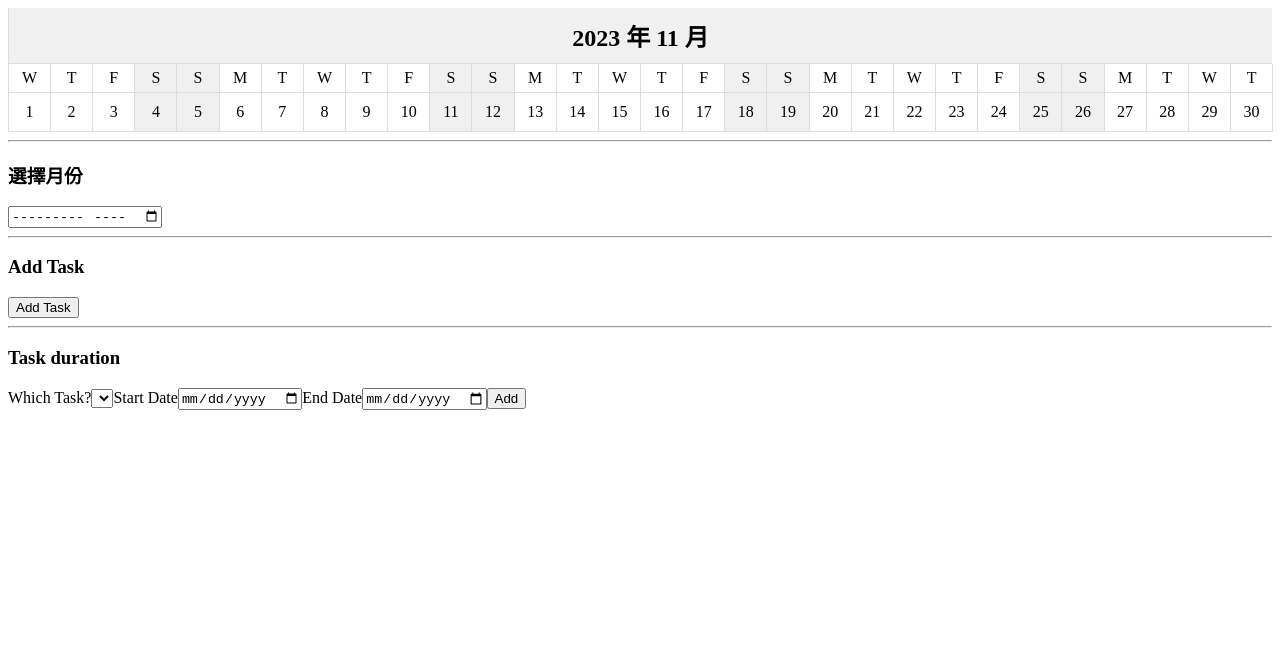
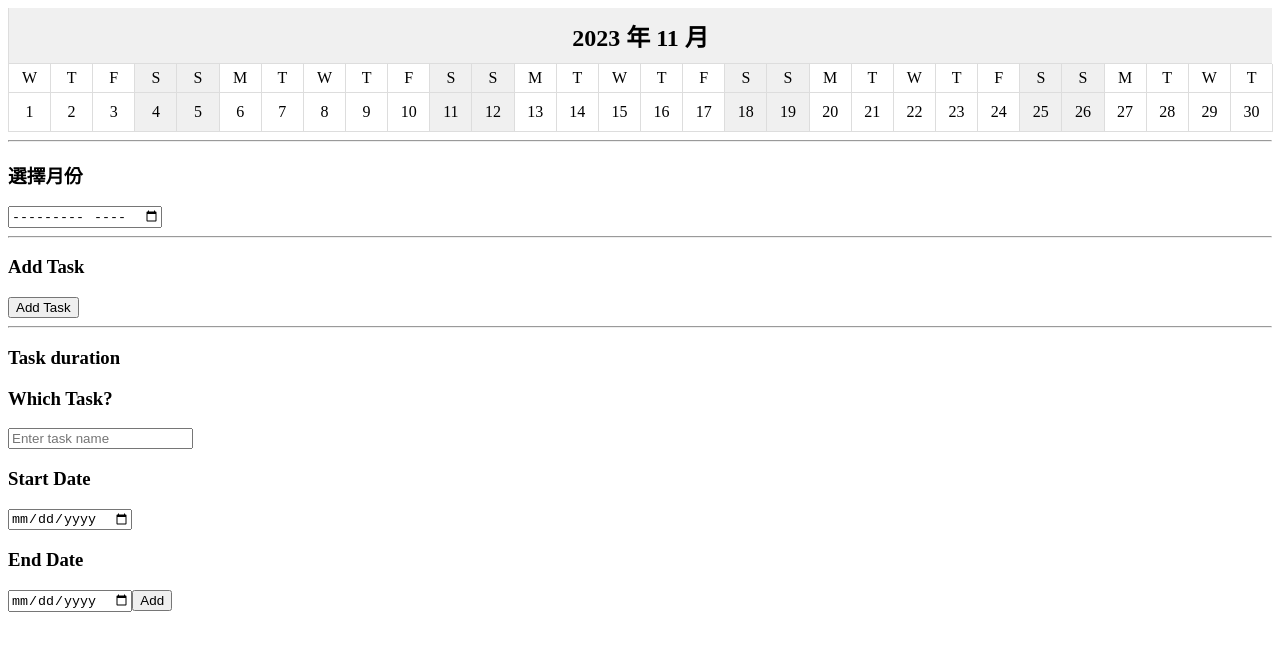
Before and after one commit to jasonlin1993/GanttChart, a Next.js app: page / in a window 1280 px wide. Shown: the top 650 px of the page. Built offline with nearby package versions, Linux system fonts and the light colour scheme.

Commit message:
新增任務時間方式修改

```diff
--- a/src/components/AddTaskDuration.js
+++ b/src/components/AddTaskDuration.js
@@ -1,4 +1,4 @@
-import React, { useState, useEffect } from "react";
+import React, { useState } from "react";
 import { useDispatch, useSelector } from "react-redux";
 import { updateTaskDuration } from "../redux/action/taskAction";
 
@@ -6,20 +6,23 @@ const AddTaskDuration = () => {
   const tasks = useSelector((state) => state.tasks.tasks);
   const dispatch = useDispatch();
 
+  const [taskName, setTaskName] = useState(""); // 新状态用于存储输入的任务名称
   const [selectedTaskId, setSelectedTaskId] = useState("");
   const [startDate, setStartDate] = useState("");
   const [endDate, setEndDate] = useState("");
 
-  useEffect(() => {
-    // 只有當所選任務不在列表中時，才重置所選任務 ID
-    if (tasks.length > 0 && !tasks.some((task) => task.id === selectedTaskId)) {
-      setSelectedTaskId(tasks.length > 0 ? tasks[0].id : "");
+  const handleTaskNameChange = (name) => {
+    setTaskName(name);
+    const foundTask = tasks.find((task) => task.name === name);
+    setSelectedTaskId(foundTask ? foundTask.id : null);
+  };
+
+  const handleAddTaskDuration = () => {
+    if (!selectedTaskId) {
+      console.error("Error: Please enter a valid task name to update the duration for");
+      return;
     }
-  }, [tasks, selectedTaskId]);
-
-  const handleAddTaskDuration = (e) => {
-    e.preventDefault();
-    if (startDate && endDate && selectedTaskId) {
+    if (startDate && endDate) {
       console.log("Adding task duration with:", selectedTaskId, startDate, endDate);
       dispatch(updateTaskDuration(selectedTaskId, startDate, endDate));
     } else {
@@ -28,22 +31,21 @@ const AddTaskDuration = () => {
   };
 
   return (
-    <form onSubmit={handleAddTaskDuration}>
+    <>
       <h3>Task duration</h3>
-      <label htmlFor="select-task">Which Task?</label>
-      <select value={selectedTaskId} onChange={(e) => setSelectedTaskId(e.target.value)}>
-        {tasks.map((task) => (
-          <option key={task.id} value={task.id}>
-            {task.name}
-          </option>
-        ))}
-      </select>
-      <label htmlFor="start-date">Start Date</label>
+      <h3>Which Task?</h3>
+      <input
+        type="text"
+        value={taskName}
+        onChange={(e) => handleTaskNameChange(e.target.value)}
+        placeholder="Enter task name"
+      />
+      <h3>Start Date</h3>
       <input type="date" value={startDate} onChange={(e) => setStartDate(e.target.value)} />
-      <label htmlFor="end-date">End Date</label>
+      <h3>End Date</h3>
       <input type="date" value={endDate} onChange={(e) => setEndDate(e.target.value)} />
-      <button type="submit">Add</button>
-    </form>
+      <button onClick={handleAddTaskDuration}>Add</button>
+    </>
   );
 };
 
--- a/src/components/Calendar.js
+++ b/src/components/Calendar.js
@@ -1,5 +1,6 @@
 import React, { useEffect, useState } from "react";
 import { useSelector } from "react-redux";
+
 import MonthHeader from "@/styles/MonthHeader";
 import DayGrid from "@/styles/DayGrid";
 import DayWrapper from "@/styles/DayWrapper";
@@ -8,7 +9,6 @@ import DayCell from "@/styles/DayCell";
 import TaskRow from "@/styles/TaskRow";
 import TaskDayCell from "@/styles/TaskDayCell";
 import TaskInput from "@/styles/TaskInput";
-
 const Calendar = () => {
   const { year, month } = useSelector((state) => state.date);
   const tasks = useSelector((state) => state.tasks.tasks);
@@ -21,7 +21,7 @@ const Calendar = () => {
     const daysInMonth = new Date(year, month, 0).getDate();
     // 更新 days 狀態
     setDays(Array.from({ length: daysInMonth }, (_, i) => i + 1));
-  }, [year, month, tasks]); // 添加 year 和 month 到依賴陣列，當它們變化時重新執行此 effect
+  }, [year, month, tasks]);
 
   const getWeekdayLabel = (day) => {
     const date = new Date(year, month - 1, day);
@@ -37,9 +37,11 @@ const Calendar = () => {
 
   const isDayWithinTaskDuration = (day, task) => {
     const currentDate = new Date(year, month - 1, day).setHours(0, 0, 0, 0);
-    const start = task.startDate ? new Date(task.startDate).setHours(0, 0, 0, 0) : null;
-    const end = task.endDate ? new Date(task.endDate).setHours(0, 0, 0, 0) : null;
-    return start && end && currentDate >= start && currentDate <= end;
+    const start = new Date(task.startDate).setHours(0, 0, 0, 0);
+    const end = new Date(task.endDate).setHours(0, 0, 0, 0);
+    const isInDuration = start && end && currentDate >= start && currentDate <= end;
+    console.log(`Task ${task.id}: ${isInDuration}`); // 调试输出
+    return isInDuration ? "has-task" : "";
   };
 
   return (
@@ -83,7 +85,7 @@ const Calendar = () => {
                 <TaskDayCell
                   key={dayIndex}
                   $isWeekend={isWeekend(day)}
-                  $hasTask={isInDuration}
+                  $hasTask={isDayWithinTaskDuration(day, task)}
                   style={{ backgroundColor: isInDuration ? "lightblue" : "none" }}
                 />
               );
--- a/src/redux/reducers/taskReducer.js
+++ b/src/redux/reducers/taskReducer.js
@@ -33,7 +33,6 @@ const taskReducer = (state = initialState, action) => {
             : task
         ),
       };
-
     default:
       return state;
   }
```
